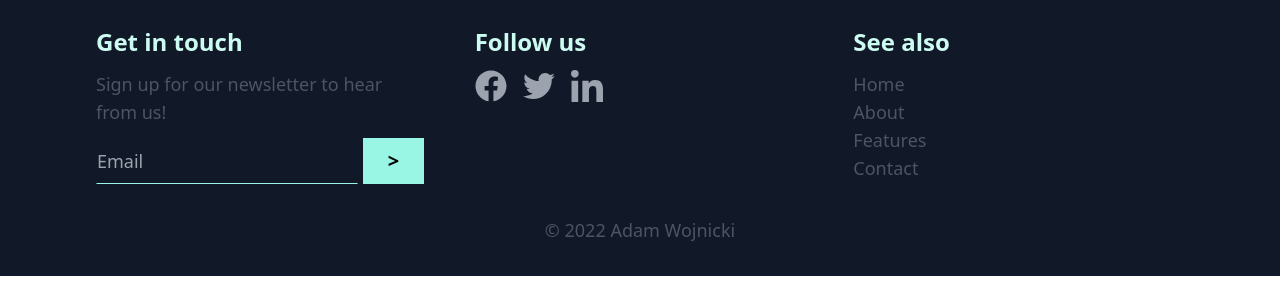
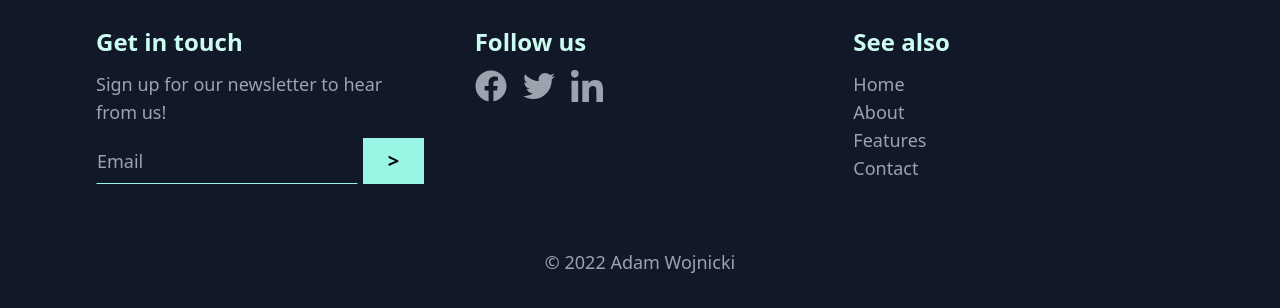
Before and after one commit to adamwojnicki/landify-template, a website built with Vite: page index.html in a window 1280 px wide. Shown: the part 3216-3524 px from the top of the page. Before the commit the page ends 3492 px from the top, so only its background shows below. Built offline with nearby package versions, Linux system fonts and the light colour scheme.

Commit message:
color and spacing fix

```diff
--- a/index.html
+++ b/index.html
@@ -220,12 +220,12 @@
     </main>
     <!-- // MAIN -->
     <!-- FOOTER -->
-    <footer class="footer bg-gray-900 mt-12 text-gray-600  text-lg">
+    <footer class="footer bg-gray-900 mt-12 text-gray-400 text-lg">
       <div class="container lg:max-w-6xl mx-auto py-4 px-8">
         <div class="logo mb-8">
           <h1 class="text-4xl text-teal-200 font-bold">Landify</h1>
         </div>
-        <div class="flex flex-col md:flex-row mb-4">
+        <div class="flex flex-col md:flex-row mb-12">
           <div class="w-full md:w-1/3 mb-4 md:mb-0">
             <h3 class="text-2xl font-semibold text-teal-100 mb-3">Get in touch</h3>
             <form action="#">
@@ -272,10 +272,10 @@
             <h3 class="text-2xl font-semibold text-teal-100 mb-3">See also</h3>
             <nav>
               <nav class="mobile-nav">
-                <a class="block text-gay-400" href="#home">Home</a>
-                <a class="block text-gay-400" href="#about">About</a>
-                <a class="block text-gay-400" href="#features">Features</a>
-                <a class="block text-gay-400" href="#contact">Contact</a>
+                <a class="block" href="#home">Home</a>
+                <a class="block" href="#about">About</a>
+                <a class="block" href="#features">Features</a>
+                <a class="block" href="#contact">Contact</a>
               </nav>
             </nav>
 
```
